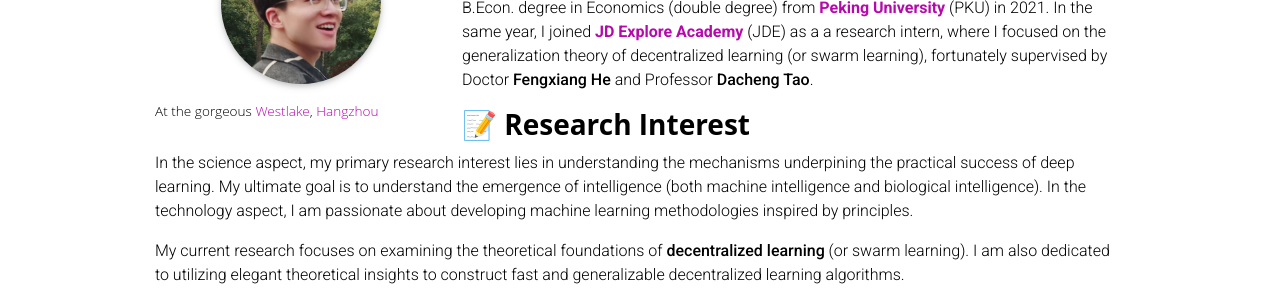
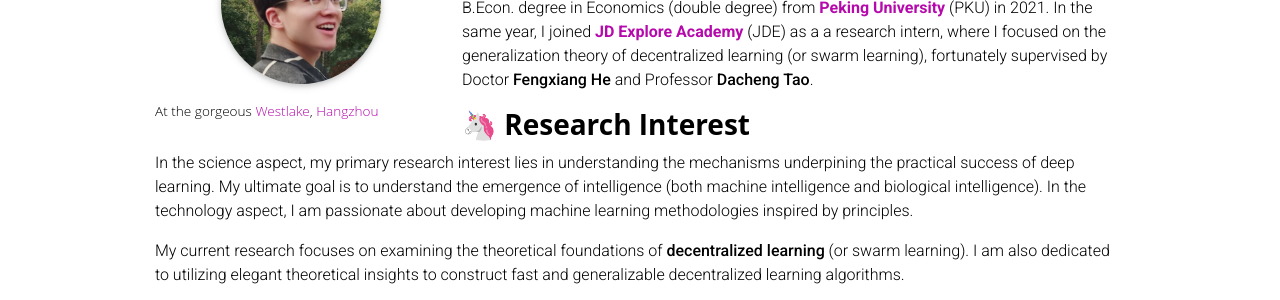
Before and after one commit to Raiden-Zhu/Raiden-Zhu.github.io, a Jekyll site: the page built from _pages/about.md, in a window 1280 px wide and 900 px high. Shown: the part 277-577 px from the top of the window. Built offline with Jekyll 4.4.1, drawn with Linux system fonts in a browser that asks for light colours; full-size pictures stand in for the smaller copies a plugin makes; comment, search, counter and statistics services are not loaded; a style sheet for code colours, icons or effects is not loaded.

Commit message:
Update about.md

```diff
--- a/_pages/about.md
+++ b/_pages/about.md
@@ -22,7 +22,7 @@ I am Tongtian Zhu (prounced as "Tong-tee-an Joo"), a second-year PhD student at
 
 <!-- <br/><br/> -->
 
-### <span style="font-family: 'Open Sans'; font-weight: bold;">📝 Research Interest</span>
+### <span style="font-family: 'Open Sans'; font-weight: bold;">🦄 Research Interest</span>
 
 In the science aspect, my primary research interest lies in understanding the mechanisms underpining the practical success of deep learning. My ultimate goal is to understand the emergence of intelligence (both machine intelligence and biological intelligence).
 In the technology aspect, I am passionate about developing machine learning methodologies inspired by principles.
```
